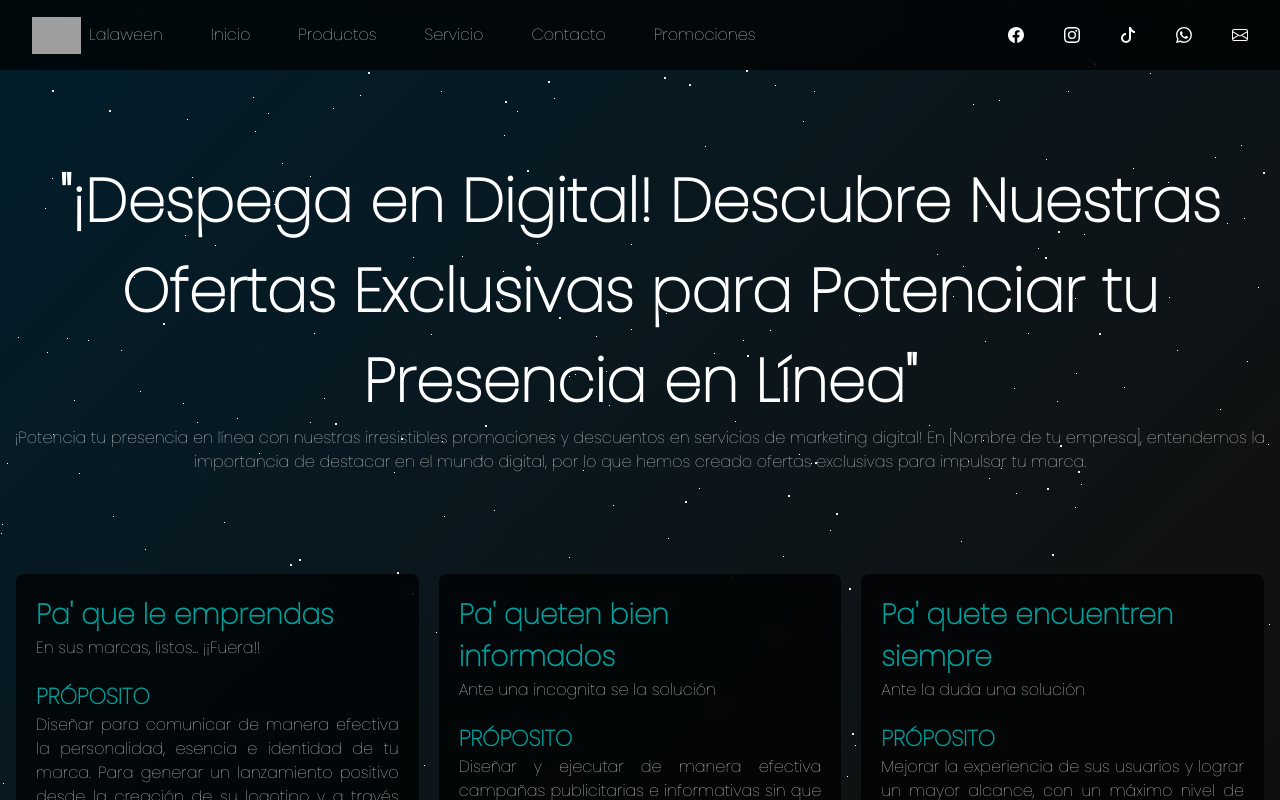
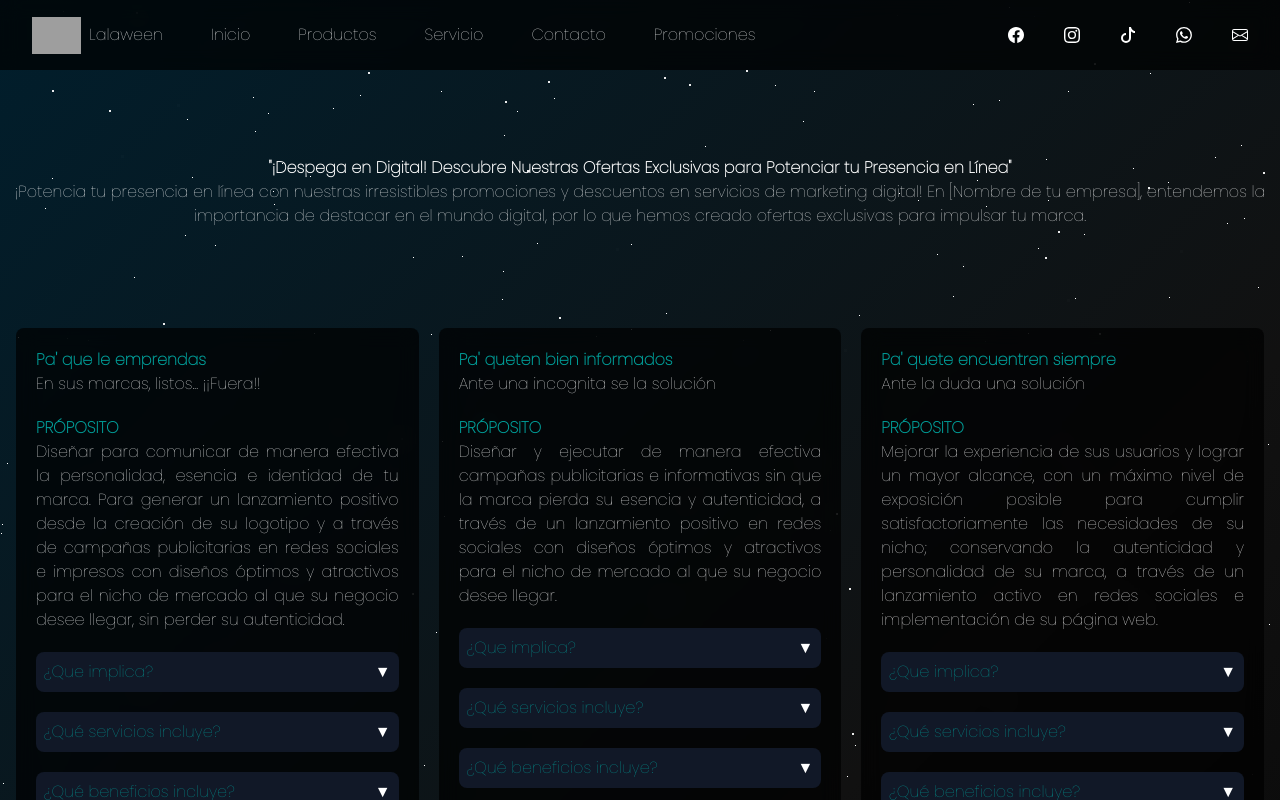
Before and after one commit to AngelLuna17-code/Lalaween, a React (Create React App) app: page /Promo in a window 1280 px wide. Shown: the top 800 px of the page. Built offline with nearby package versions, Linux system fonts and the light colour scheme; grey boxes are pictures that could not be loaded.

Commit message:
trabajado breakpoints

```diff
--- a/src/components/AnimatedText.jsx
+++ b/src/components/AnimatedText.jsx
@@ -14,7 +14,7 @@ const AnimatedText = () => {
 
   return (
     <animated.div style={props}>
-      <p className='font-black typing'>{phrases[index]}</p>
+      <p className='font-black typing sm:text-4xl lg:text-6xl mt-5'>{phrases[index]}</p>
     </animated.div>
   );
 };
--- a/src/components/ServiceCards.tsx
+++ b/src/components/ServiceCards.tsx
@@ -29,9 +29,9 @@ export default function App() {
                     <div className='lg:min-h-[230px] py-8 px-2 flex items-center justify-center'>
                         <div>
                             <div>
-                                <h2 className='title'>
+                                <p className='title'>
                                     {item.title}
-                                </h2>
+                                </p>
                             </div>
                             <div>
                                 <p>
--- a/src/index.css
+++ b/src/index.css
@@ -35,17 +35,6 @@ body {
   }
 }
 
-.typing {
-  font-weight: bolder;
-  font-size: 60px;
-  font-family: "Poppins-Regular", sans-serif;
-}
-
-.title {
-  font-weight: bolder;
-  font-family: "Poppins-Regular", sans-serif;
-}
-
 .contact-container {
   background-repeat: no-repeat;
   background-size: cover;
@@ -63,41 +52,30 @@ iframe {
   filter: grayscale(100%) invert(92%) contrast(83%);
 }
 
-/* Mobile */
+.typing {
+  font-weight: bolder;
+  font-family: "Poppins-Regular", sans-serif;
+}
+
+.title {
+  font-weight: bolder;
+  font-family: "Poppins-Regular", sans-serif;
+}
 
 h1 {
-  font-size: 28px;
   font-weight: lighter;
-  font-smooth: auto;
 }
 
-.typing {
-  font-size: 28px;
-  font-smooth: auto;
-}
-
-h2 {
-  font-size: 24px;
-  font-smooth: auto;
-}
-
-h3 {
-  font-size: 20px;
-  font-smooth: auto;
-}
-
-h4 {
-  font-size: 18px;
-  font-smooth: auto;
-}
-
-h5 {
-  font-size: 16px;
+.typing,
+h1,
+h2,
+h3,
+h4,
+p {
   font-smooth: auto;
 }
 
 p {
-  font-size: 16px;
   font-weight: 500;
 }
 
@@ -109,65 +87,7 @@ p {
   display: none;
 }
 
-/* Mobile */
-/* Tablet */
-@media (min-width: 768px) {
-  h1 {
-    font-size: 32px;
-  }
-
-  .typing {
-    font-size: 32px;
-  }
-
-  h2 {
-    font-size: 28px;
-  }
-
-  h3 {
-    font-size: 24px;
-  }
-
-  h4 {
-    font-size: 22px;
-  }
-
-  h5 {
-    font-size: 18px;
-  }
-}
-
-/* Tablet */
-/* Laptop */
 @media (min-width: 1024px) {
-  h1 {
-    font-size: 60px;
-  }
-
-  .typing {
-    font-size: 60px;
-  }
-
-  h2 {
-    font-size: 32px;
-  }
-
-  h3 {
-    font-size: 28px;
-  }
-
-  .h4-md {
-    font-size: 26px;
-  }
-
-  .h5-md {
-    font-size: 20px;
-  }
-
-  .title-container {
-    font-size: 60px;
-  }
-
   .map-title-sm {
     display: none;
   }
@@ -184,8 +104,6 @@ p {
     display: none;
   }
 }
-
-/* Laptop */
 
 #stars {
   width: 1px;
--- a/src/pages/Home.js
+++ b/src/pages/Home.js
@@ -21,9 +21,9 @@ const Home = () => {
                 </div>
                 <div className='text-white text-center flex items-center justify-center'>
                     <div>
-                        <h1>Impulsamos</h1>
+                        <h1 className='sm:text-4xl lg:text-6xl'>Impulsamos</h1>
                         <AnimatedText />
-                        <h1>conservando tu esencia</h1>
+                        <h1 className='sm:text-4xl lg:text-6xl mt-5'>conservando tu esencia</h1>
                         <a href="">
                             <button className='bg-[#066a69] hover:bg-[#01a09a] px-[95px] py-[10px] font-black rounded-lg mt-[20px]'>Nuestros paquetes</button>
                         </a>
@@ -33,7 +33,7 @@ const Home = () => {
         </div>
         {/* Hero */}
         {/* Servicios */}
-        <div className='container mx-auto py-[100px] ServicesSlider-container'>
+        <div className='container mx-auto sm:py-[50px] ServicesSlider-container'>
             <ServicesSlider />
         </div>
         <div className='container mx-auto flex justify-center items-center sm:mt-[100px] sm:px-8 md:px-4 ServiceCards-container'>
@@ -42,36 +42,35 @@ const Home = () => {
             </div>
         </div>
         {/* Servicios */}
-        {/* Footer */}
-        {/* Carrusel */}
-        <div className='container mx-auto py-[100px]'>
+        {/* Slider */}
+        <div className='container mx-auto sm:py-[50px]'>
             <div className='grid sm:grid-cols-1 lg:grid-cols-2'>
                 <div className='text-white text-center flex items-center justify-center'>
                     <div>
                         <div>
-                            <h2 className='title-container'>Mira nuestro</h2>
-                            <h2 className='title-container title'>portafolio</h2>
+                            <h2 className='title-container sm:text-4xl lg:text-6xl lg:text-6xl'>Mira nuestro</h2>
+                            <h2 className='title-container title sm:text-4xl lg:text-6xl lg:text-6xl'>portafolio</h2>
                         </div>
                         <div className='w-[60%] mt-8 mx-auto'>
                             <p>Nosotros somos LalaWeen, agencia de publicidad y diseño. El creative team de diseño y marketing, que tu negocio necesita. Con la experiencia que nos respalda llevaremos tu negocio al siguiente nivel.</p>
                         </div>
                     </div>
                 </div>
-                <div>
+                <div className='sm:mt-8'>
                     <SliderComponent />
                 </div>
             </div>
         </div>
-        {/* Carrusel */}
+        {/* Slider */}
         {/* Mapa */}
-        <div className='container mx-auto  sm:px-8 md:px-4 overflow-hidden py-12'>
+        <div className='container mx-auto overflow-hidden sm:py-[50px]'>
             <div className='grid sm:grid-cols-1 lg:grid-cols-2'>
-                <div className='text-white text-center map-title-sm sm:py-[50px]'>
-                    <h2 className='title-container'>Aquí nos</h2>
-                    <h2 className='title-container title'>encontramos</h2>
+                <div className='text-white text-center map-title-sm'>
+                    <h2 className='title-container sm:text-4xl lg:text-6xl'>Aquí nos</h2>
+                    <h2 className='title-container title sm:text-4xl lg:text-6xl'>encontramos</h2>
                 </div>
                 <div>
-                    <div className='flex items-center justify-center'>
+                    <div className='flex items-center justify-center sm:mt-5 lg:mt-0'>
                         <Mapa />
                     </div>
                     <div className='mt-5'>
@@ -85,8 +84,8 @@ const Home = () => {
                 </div>
                 <div className='flex justify-center items-center'>
                     <div className='text-white text-center map-title-lg'>
-                        <h2 className='title-container'>Aquí nos</h2>
-                        <h2 className='title-container title'>encontramos</h2>
+                        <h2 className='title-container sm:text-4xl lg:text-6xl'>Aquí nos</h2>
+                        <h2 className='title-container title sm:text-4xl lg:text-6xl'>encontramos</h2>
                     </div>
                 </div>
             </div>
@@ -95,8 +94,8 @@ const Home = () => {
         {/* Contacto */}
         <div className='contact-container'>
             <div className='text-white text-center'>
-                <h2 className='title-container'>Será un gusto</h2>
-                <h2 className='title-container title'>trabajar contigo</h2>
+                <h2 className='title-container sm:text-4xl lg:text-6xl'>Será un gusto</h2>
+                <h2 className='title-container title sm:text-4xl lg:text-6xl'>trabajar contigo</h2>
                 <div className='mt-8'>
                     <a className='hover:text-[#00cac4] text-[27px]' href="mailto:CreativeTeam@LalaWeen.com" target="blank">creativeteam@lalaween.com</a>
                 </div>
```
